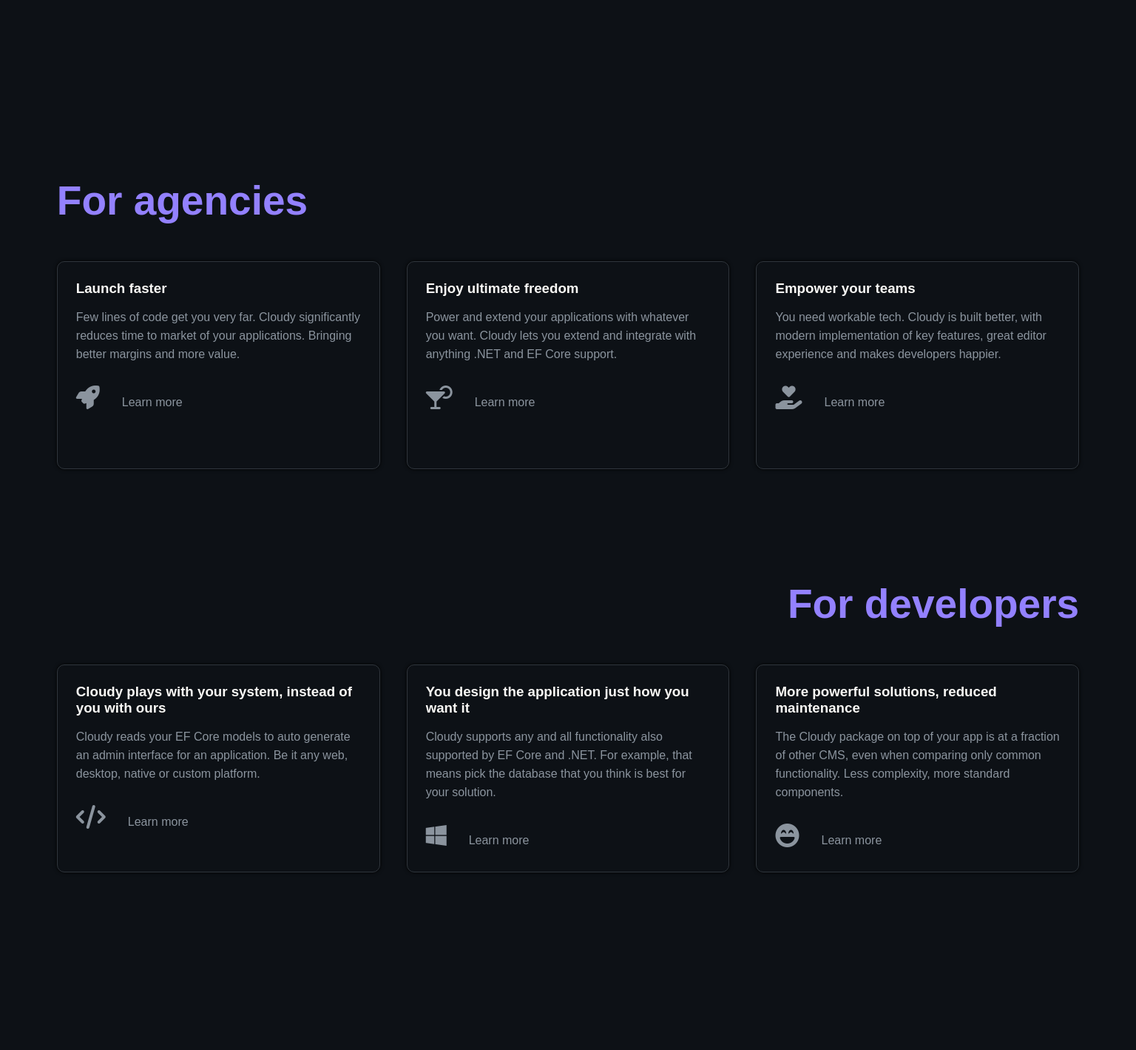
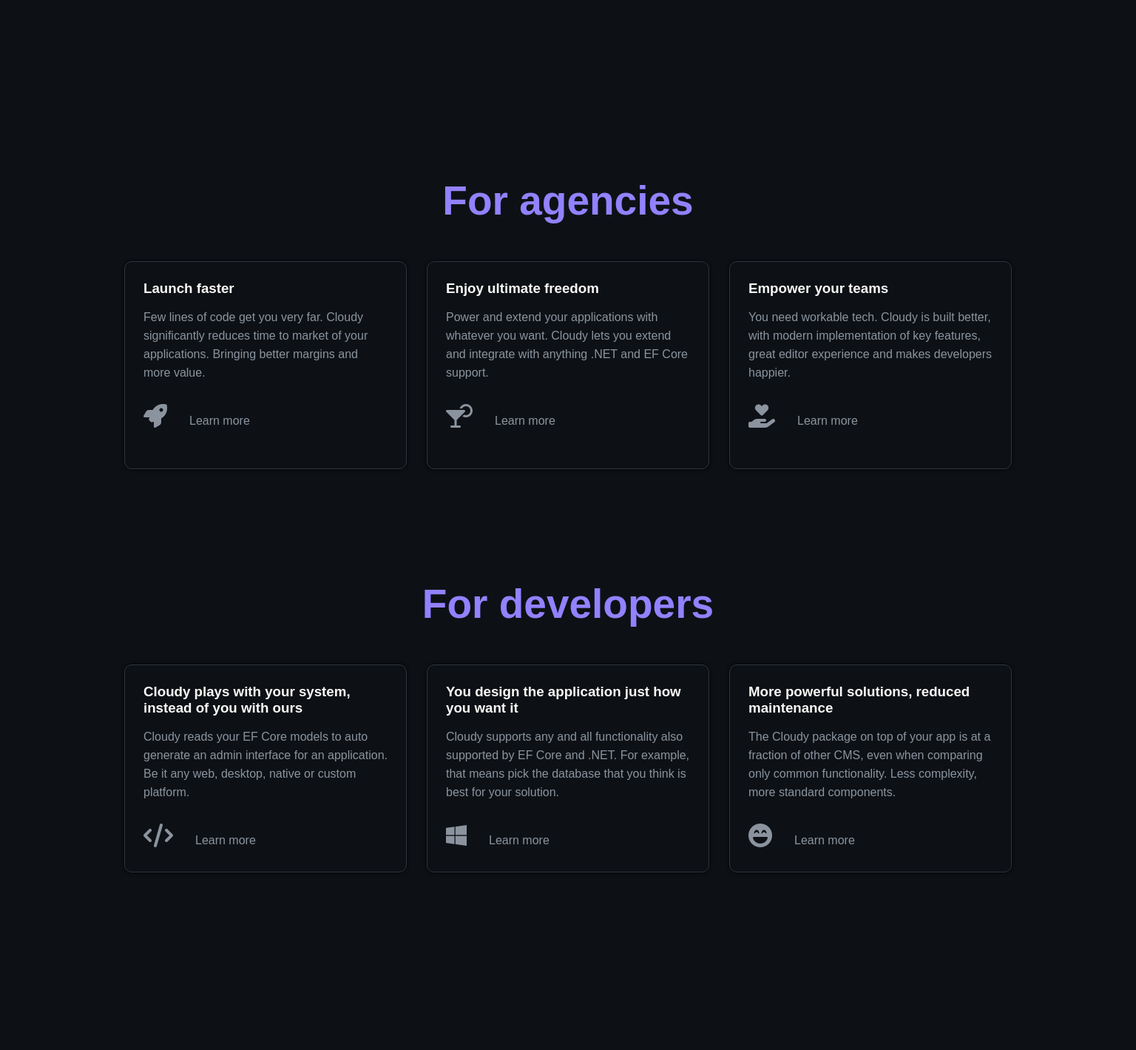
Before and after one commit to cloudy-net/cloudy-website, an ASP.NET Core app: template cloudy-website/Views/Home/Index.cshtml in a window 1536 px wide. Shown: the part 711-2130 px from the top of the page at 74% size. Run offline with ASP.NET Core 8, Linux system fonts and the light colour scheme; the template is opened without the code that fills it, so the values that code supplies are empty; some libraries are stand-ins or nearby versions.

Commit message:
set max screen width to 1200px everywhere but the for dev page, awaiting larger update there. also centred container titles

```diff
--- a/cloudy-website/wwwroot/css/site.css
+++ b/cloudy-website/wwwroot/css/site.css
@@ -350,11 +350,6 @@
         margin-top: 35px;
     }
 }
-@media (min-width: 1335px) {
-    .heroContainer {
-        margin: 0 auto;
-    }
-}
 @media (max-width: 500px) {
     .heroContainer {
         margin-top: 125px;
@@ -374,16 +369,9 @@
 
 /* USP container section */
 
-#businessTitle {
-    text-align: left;
-}
-
-#developerTitle {
-    text-align: right;
-}
-
 .uspContainer {
     width: 90%;
+    max-width: 1200px;
     margin-left: 5%;
     margin-right: 5%;
     display: flex;
@@ -440,6 +428,7 @@
 
 .featureContainer {
     width: 90%;
+    max-width: 1200px;
     margin-left: 5%;
     margin-right: 5%;
     margin-bottom: 250px;
@@ -522,6 +511,7 @@
     justify-content: center;
     gap: 25px;
     width: 90%;
+    max-width: 1200px;
     margin-left: 5%;
     margin-right: 5%;
     margin-bottom: 250px;
@@ -574,6 +564,7 @@
 
 .finalCallContainer {
     width: 90%;
+    margin-top: 250px;
     margin-left: 5%;
     margin-right: 5%;
     margin-bottom: 250px;
@@ -698,6 +689,7 @@
 /* Footer */
 
 footer {
+    max-width: 1200px;
     display: flex;
     flex-direction: row;
     justify-content: space-between;
@@ -786,3 +778,13 @@
         text-align: center;
     }
 }
+
+/* center content when it is limited to max width on larger screens */
+@media (min-width: 1335px) {
+    .heroContainer, .uspContainer, .featureContainer, .pricingContainer, footer {
+        margin: 0 auto;
+    }
+    footer {
+        margin-top: 250px;
+    }
+}
```
Also changed, not shown: 6 other files.
